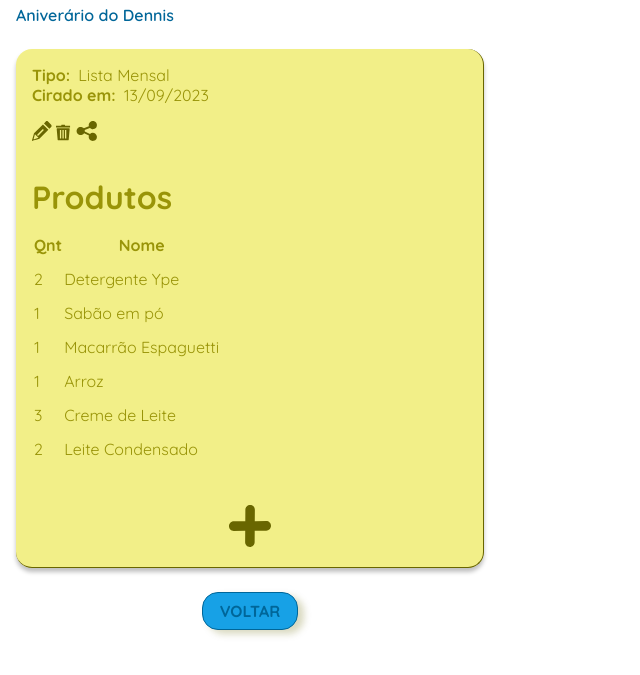
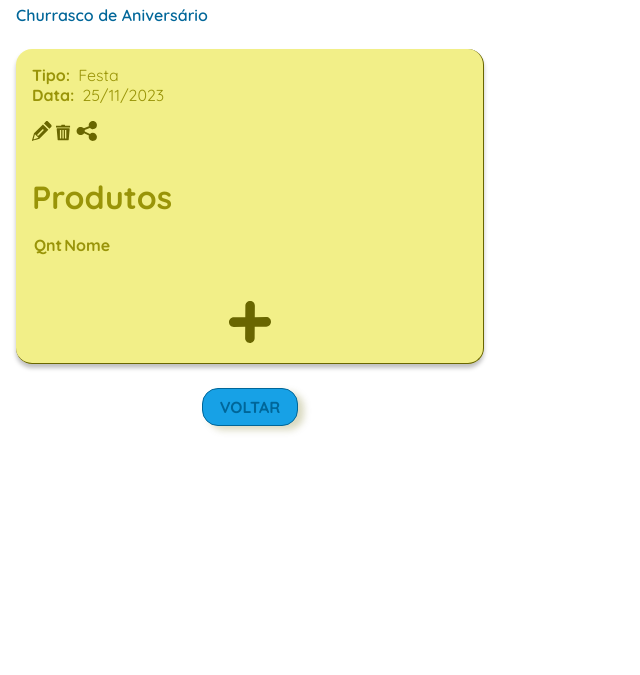
Before and after one commit to MarklistPi/Code, a plain HTML site: page Pages/lista/lista.html in a window 1280 px wide. Shown: the part 59-734 px from the top of the page, without its empty margins (0-640 px from the left). Drawn offline with Linux system fonts and the light colour scheme.

Commit message:
video p2

```diff
--- a/Pages/lista/lista.html
+++ b/Pages/lista/lista.html
@@ -24,7 +24,7 @@
             </a>
             <h3 class="b-700 azul-escuro">Lista</h3>
           </div>
-          <p class="b-600 azul-escuro">Aniverário do Dennis</p>
+          <p class="b-600 azul-escuro">Churrasco de Aniversário</p>
         </div>
 
         <div class="card-amarelo flex collum g-32">
@@ -32,11 +32,11 @@
             <div class="tittle-text">
               <div class="flex g-8">
                 <p class="amarelo-escuro b-700">Tipo:</p>
-                <span class="amarelo-escuro">Lista Mensal</span>
+                <span class="amarelo-escuro">Festa</span>
               </div>
               <div class="flex g-8">
-                <p class="amarelo-escuro b-700">Cirado em:</p>
-                <span class="amarelo-escuro">13/09/2023</span>
+                <p class="amarelo-escuro b-700">Data:</p>
+                <span class="amarelo-escuro">25/11/2023</span>
               </div>
             </div>
             <div class="footer-card">
@@ -71,7 +71,7 @@
                   <th class="b-700 amarelo-escuro">Qnt</th>
                   <th class="b-700 amarelo-escuro">Nome</th>
                 </tr>
-                <tr>
+                <!-- <tr>
                   <td class="amarelo-escuro">2</td>
                   <td class="amarelo-escuro">Detergente Ype</td>
                 </tr>
@@ -94,7 +94,7 @@
                 <tr>
                   <td class="amarelo-escuro">2</td>
                   <td class="amarelo-escuro">Leite Condensado</td>
-                </tr>
+                </tr> -->
               </table>
             </a>
           </div>
```
